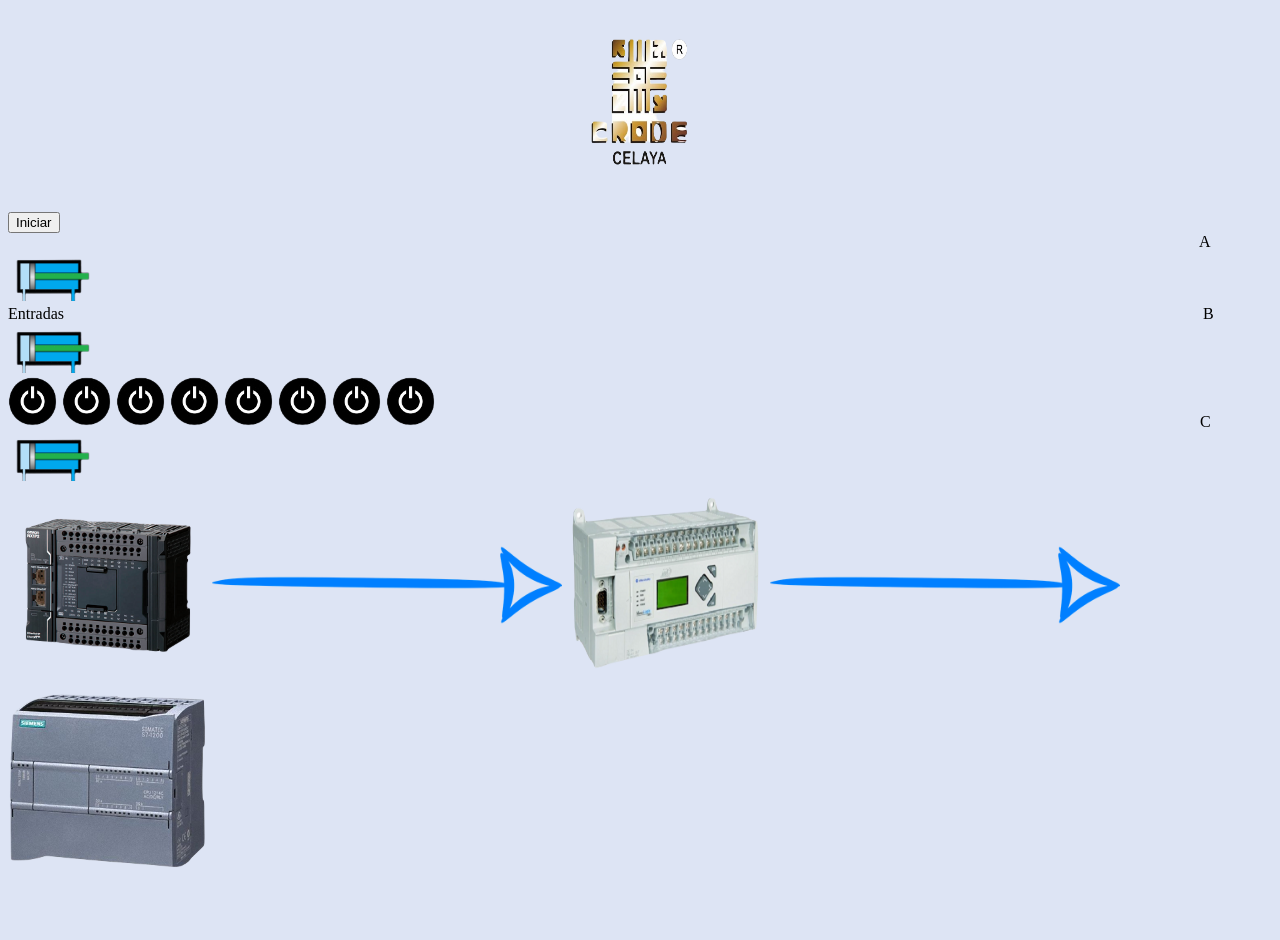
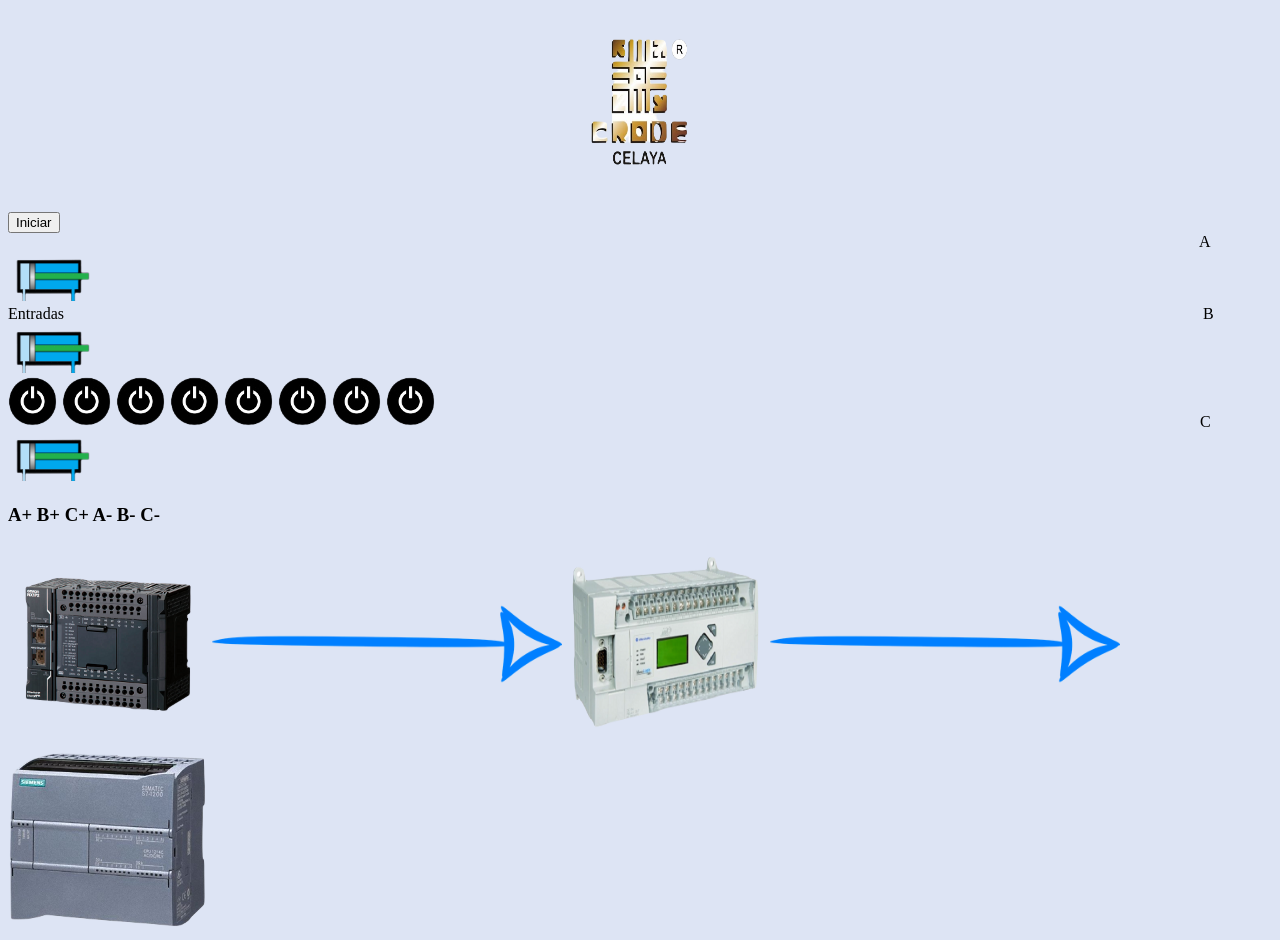
Before and after one commit to Eckoline/proyecto-entrenador-redes, a plain HTML site: page p4.html in a window 1280 px wide. Before the commit the page ends 881 px from the top, so only its background shows below. Drawn offline with Linux system fonts and the light colour scheme; no server answers.

Commit message:
Update p4.html

```diff
--- a/p4.html
+++ b/p4.html
@@ -71,7 +71,7 @@
     <script src="https://www.gstatic.com/firebasejs/8.6.5/firebase.js"></script>
     <script src="index.js">
     </script>
-
+        <h3>A+ B+ C+ A- B- C-</h3>
     <div>
         <img src="omron.png" width="200" height="200">
         <img src="flecha2.png" width="350" height="200">
```
